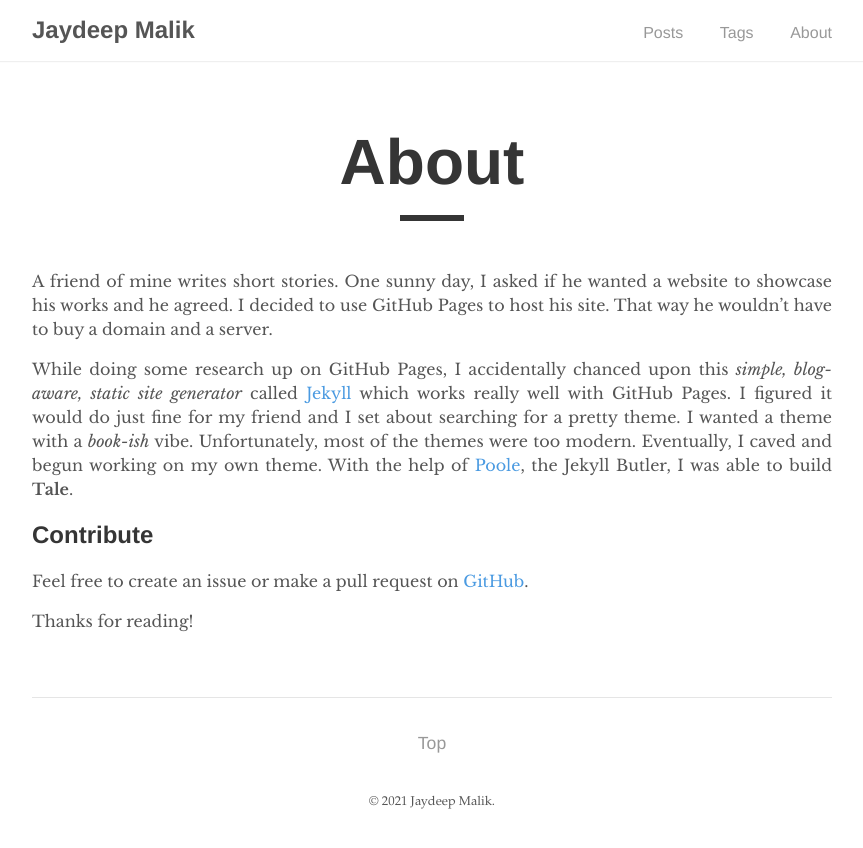
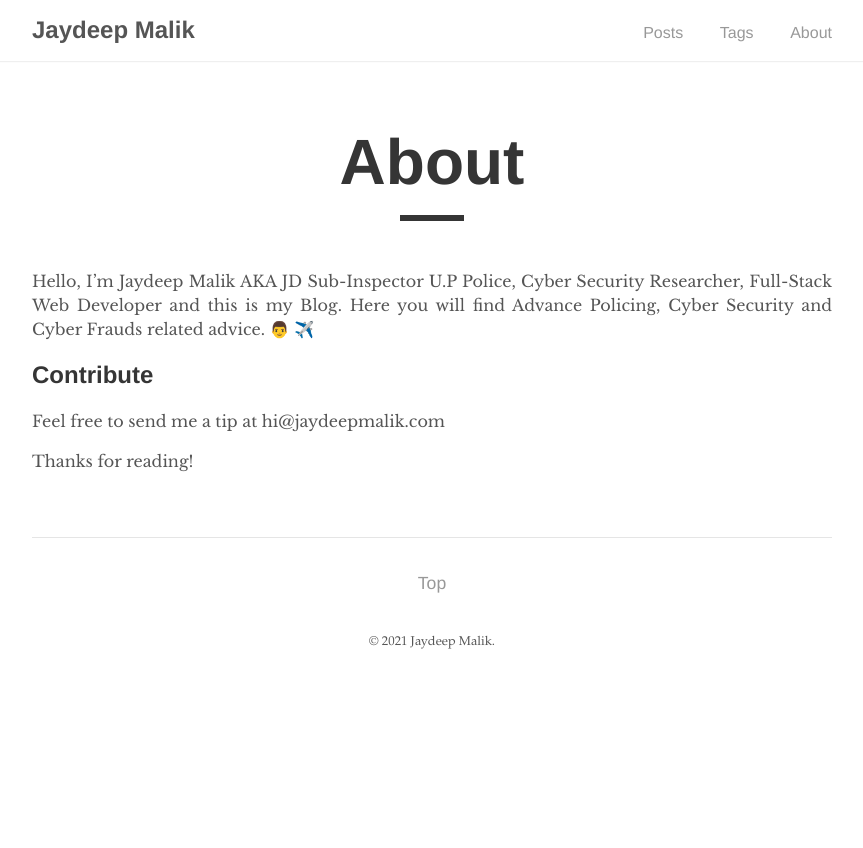
Before and after one commit to jaydeepmalik/jaydeepmalik.com, a Jekyll site: the page built from _pages/about.md, in a window 1280 px wide. Shown: the top 848 px of the page, without its empty margins (208-1071 px from the left). Built offline with Jekyll 4.4.1, drawn with Linux system fonts in a browser that asks for light colours.

Commit message:
Update about.md

```diff
--- a/_pages/about.md
+++ b/_pages/about.md
@@ -1,15 +1,13 @@
 ---
 layout: post
 title: "About"
-author: "Chester"
 permalink: /about/
 ---
 
-A friend of mine writes short stories. One sunny day, I asked if he wanted a website to showcase his works and he agreed. I decided to use GitHub Pages to host his site. That way he wouldn't have to buy a domain and a server.
+Hello, I’m Jaydeep Malik AKA JD Sub-Inspector U.P Police, Cyber Security Researcher, Full-Stack Web Developer and this is my Blog. Here you will find Advance Policing, Cyber Security and Cyber Frauds related advice. 👨 ✈️
 
-While doing some research up on GitHub Pages, I accidentally chanced upon this _simple, blog-aware, static site generator_ called [Jekyll](https://jekyllrb.com/) which works really well with GitHub Pages. I figured it would do just fine for my friend and I set about searching for a pretty theme. I wanted a theme with a _book-ish_ vibe. Unfortunately, most of the themes were too modern. Eventually, I caved and begun working on my own theme. With the help of [Poole](https://github.com/poole/poole), the Jekyll Butler, I was able to build **Tale**.
 
 ## Contribute
-Feel free to create an issue or make a pull request on [GitHub](https://github.com/chesterhow/tale).
+Feel free to send me a tip at hi@jaydeepmalik.com
 
 Thanks for reading!
```
